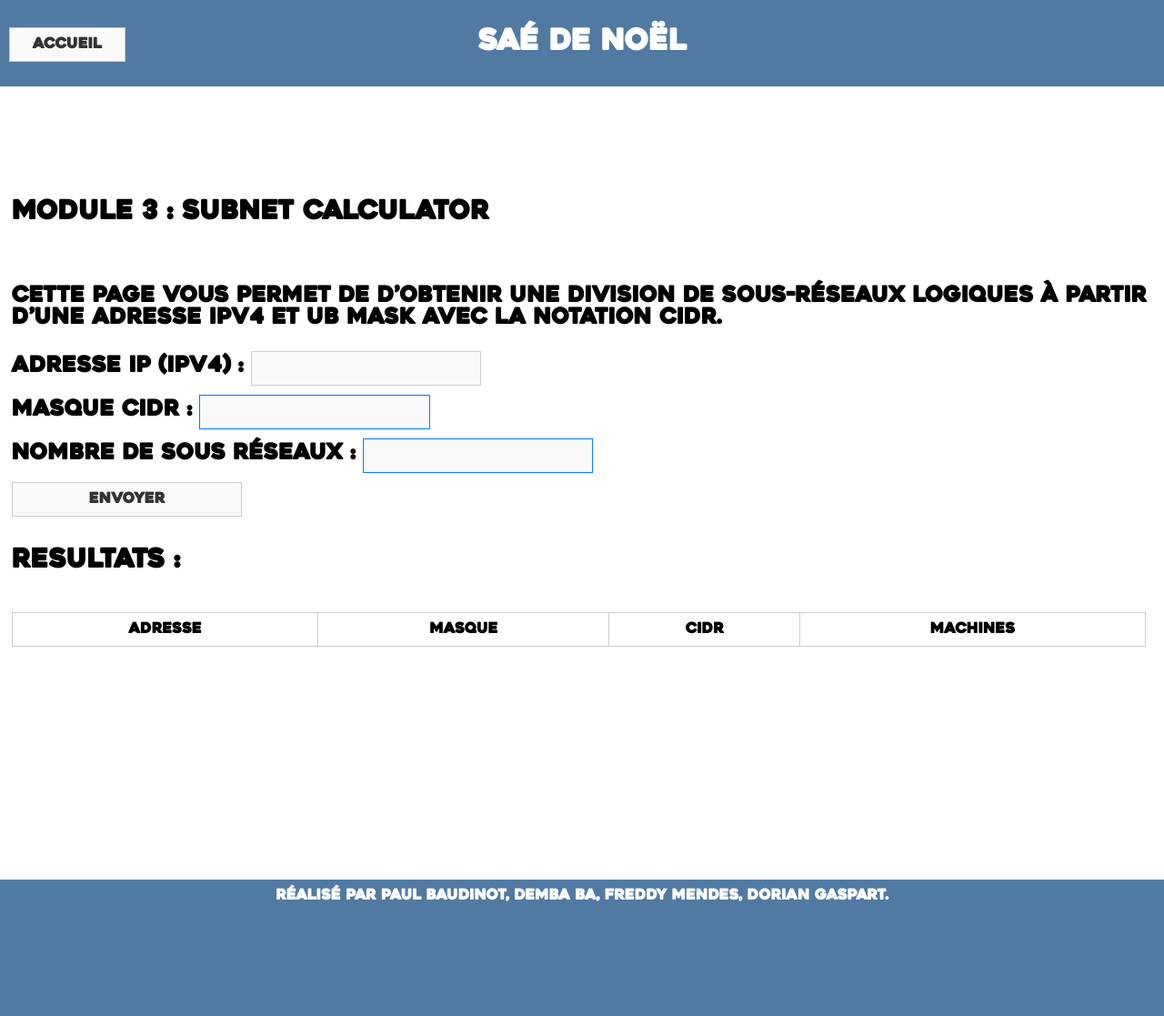
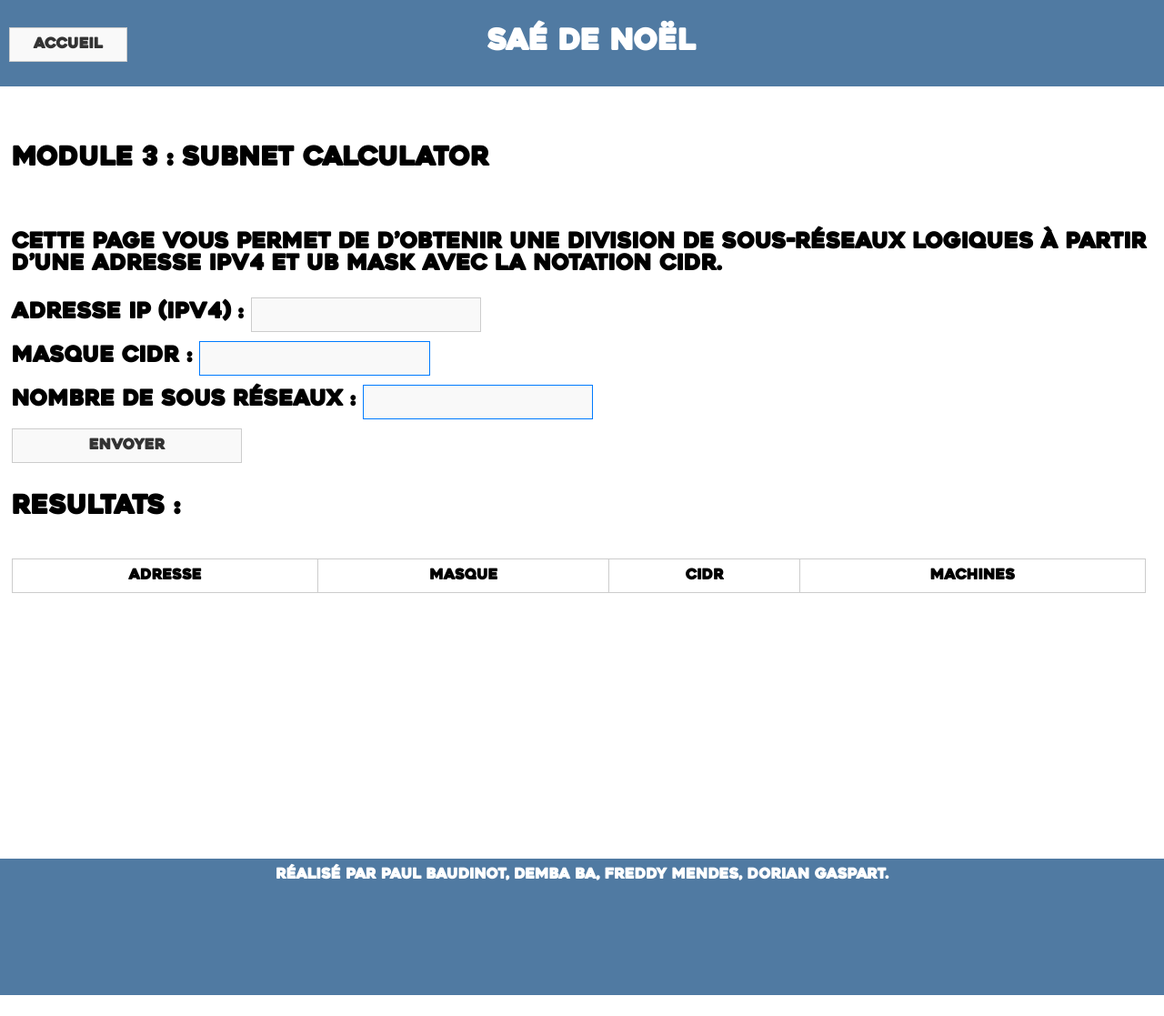
Before and after one commit to badem09/sae_but3_fa, a PHP site: page /Ipv4.php in a window 1280 px wide. Shown: the whole page at 91% size. After the commit the page ends 1094 px from the top, so only its background shows below. Run offline with PHP 8.4, Linux system fonts and the light colour scheme.

Commit message:
Amélioration du responsif

```diff
--- a/src/Ipv4.php
+++ b/src/Ipv4.php
@@ -4,6 +4,8 @@
 require("header.php");
 accueil(1);
 ?>
+<br>
+<br>
 <div class="main">
     <h2>Module 3 : Subnet Calculator</h2>
     <br>
@@ -45,6 +47,8 @@ accueil(1);
     </div>
 </div class="main">
 <script src="scripts/scriptIpv4.js"></script>
+<br>
+<br>
 <?php
 include("footer.php");
 ?>
--- a/src/Ipv6.php
+++ b/src/Ipv6.php
@@ -4,6 +4,8 @@
 require("header.php");
 accueil(1);
 ?>
+<br>
+<br>
 <div class="main">
     <h2>Module 2 : IPv6</h2>
     <br>
@@ -27,6 +29,8 @@ accueil(1);
         </div>
     </div>
 </div>
+<br>
+<br>
 <script src="scripts/scriptIpv6.js"></script>
     <?php
 include("footer.php");
--- a/src/index.php
+++ b/src/index.php
@@ -1,6 +1,7 @@
 <?php
 //include l'header sans afficher le bouton
 include("header.php");
+
 accueil(0);
 echo "<div class='Cards'>";
     //Génère les différentes cards du menu
--- a/src/ping.php
+++ b/src/ping.php
@@ -3,7 +3,8 @@
 require("header.php");
 accueil(1);
 ?>
-
+<br>
+<br>
 <h1 class='title'> Module 1 : Ping d'une adresse Ipv4 ou URL </h1>
 
 <div class="vert-cont">
@@ -43,6 +44,8 @@ accueil(1);
     <p> Output du Ping : </p>
     <div id="div-resume"></div>
 </div>
+<br>
+<br>
 
 <script src="scripts/scriptPing.js"></script>
 </body>
--- a/src/styles/style.css
+++ b/src/styles/style.css
@@ -8,6 +8,7 @@ body {
     display: flex;
     flex-direction: column;
     min-height: 100vh;
+    z-index: 10;
 }
 
 h1{
@@ -20,6 +21,10 @@ header {
     background-color: rgb(80, 122, 162);
     color: white;
     padding: 10px;
+    position: fixed;
+    width: 100%;
+    z-index: 1000;
+
 }
 
 #redirectButton{
```
